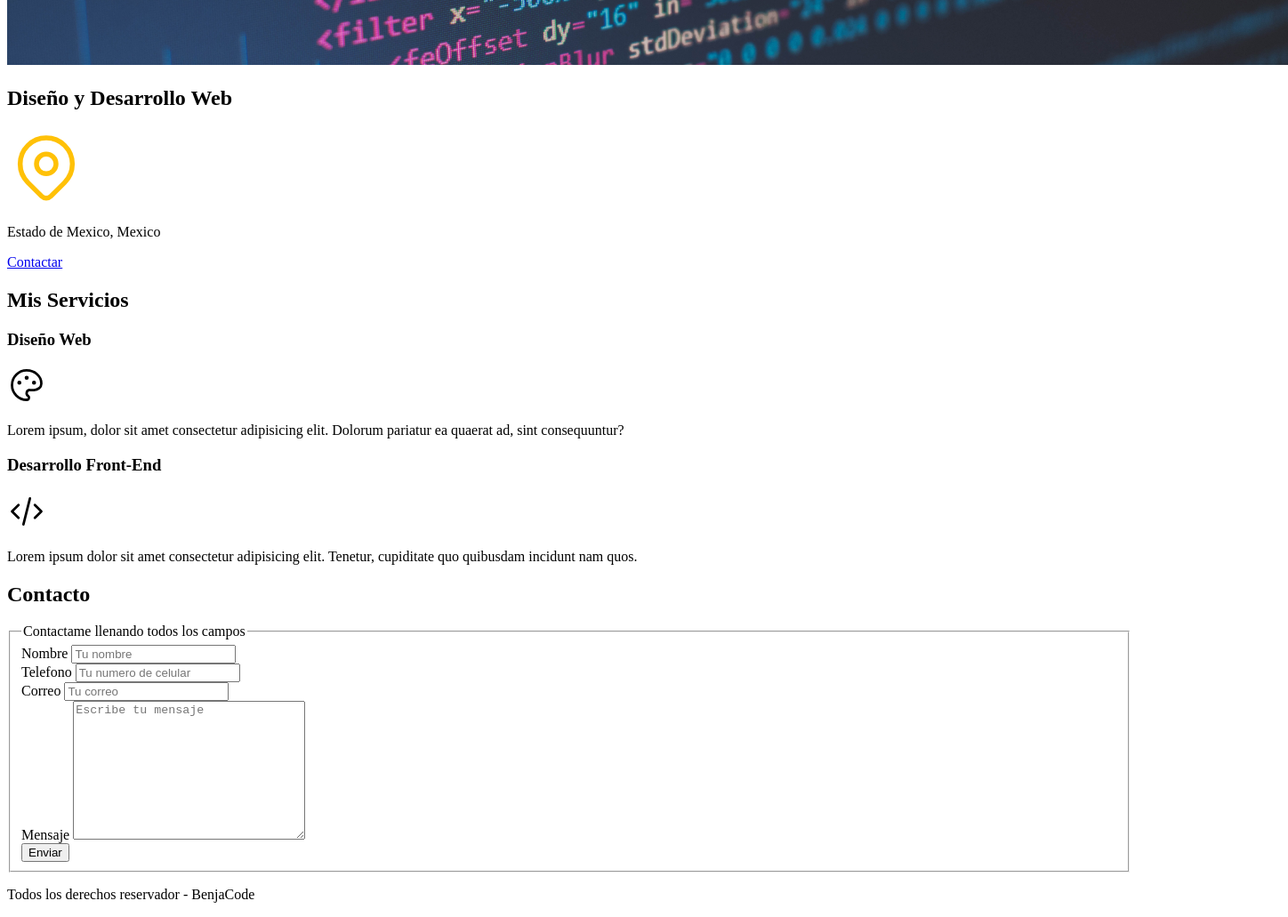
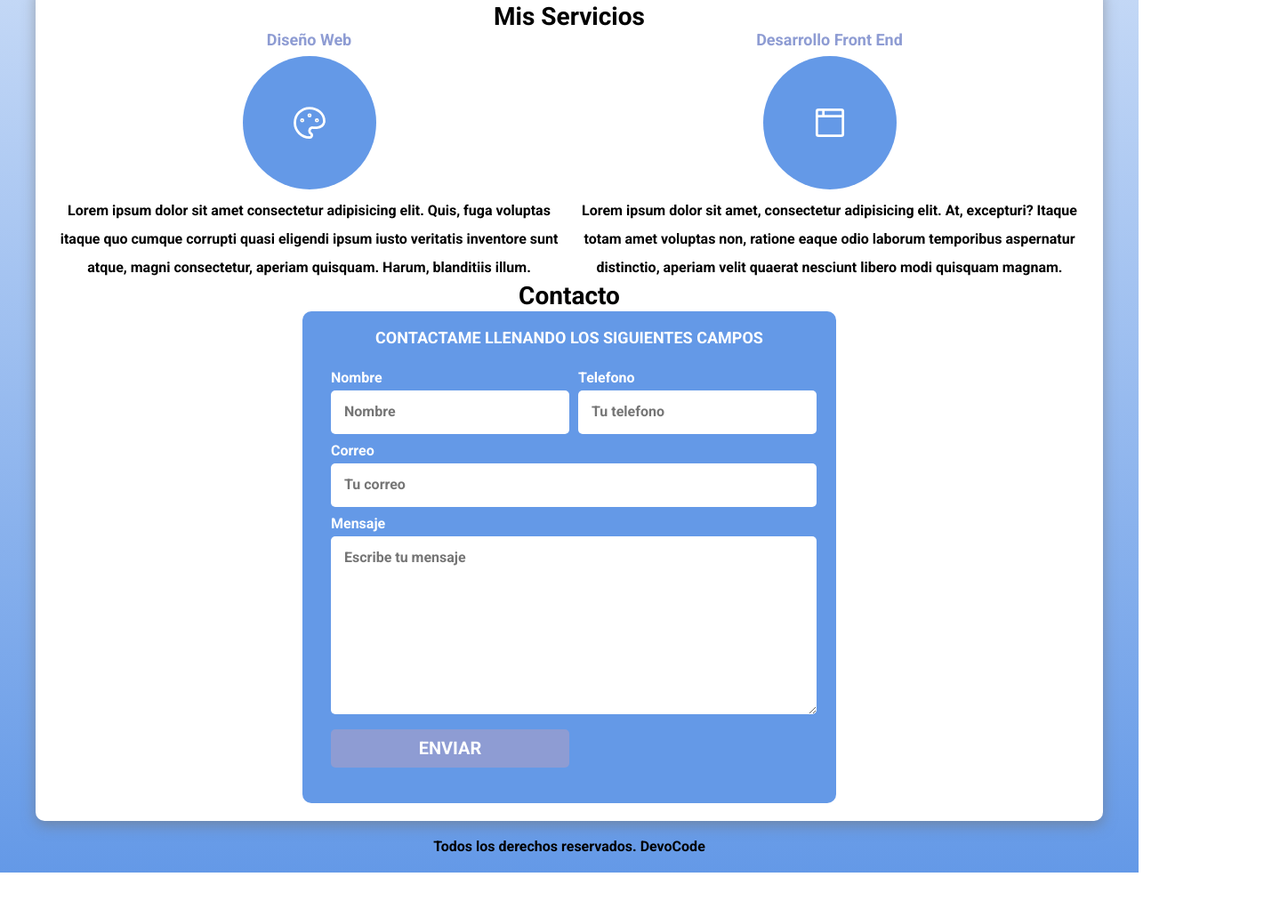
Before and after one commit to BenjaCode/Plantilla-Portafolio-2, a plain HTML site: page index.html in a window 1280 px wide. Shown: the part 625-1656 px from the top of the page at 89% size, 1448 px wide, since content can reach past the window. After the commit the page ends 1606 px from the top, so only its background shows below. Drawn offline with Linux system fonts and the light colour scheme.

Commit message:
Proyecto Terminado

```diff
--- /dev/null
+++ b/assets/css/styles.css
@@ -0,0 +1,287 @@
+/* -- Variables -- */
+:root{
+    --blanco: #ffffff;
+    --negro: #000000;
+    --primario: #6499E7;
+    --secundario: #8E9CD3;
+    --gris: #757575;
+}
+
+/* -- Globales -- */
+
+*{
+    margin: 0;
+    padding: 0;
+    box-sizing: border-box;
+}
+
+*, *::before, *::after{
+    box-sizing: border-box;
+}
+
+html{
+    font-size: 62.5%;
+    box-sizing: border-box;
+    scroll-snap-type:y mandatory;
+}
+
+/* -- Scroll Snap -- */
+.servicios,
+.navegacion-principal,
+.formulario,
+footer{
+    scroll-snap-align: center;
+    scroll-snap-stop: always;
+}
+
+body{
+    font-size: 16px;
+    font-family: 'Roboto', sans-serif;
+    background-image: linear-gradient(to top, var(--primario) 0%, var(--blanco) 100%);
+}
+
+/* -- Titulos -- */
+h1{
+    font-size: 3.8rem;
+}
+
+h2{
+    font-size: 2.8rem;
+}
+
+h3{
+    font-size: 1.8rem;
+}
+
+h1,
+h2,
+h3{
+    text-align: center;
+}
+
+/* -- Contenedor -- */
+
+.contenedor{
+    max-width: 120rem;
+    margin: 0 auto;
+}
+
+/* -- Reutilizables -- */
+
+.boton{
+    background-color: var(--secundario);
+    color: var(--blanco);
+    padding: 1rem 3rem;
+    margin-top: 1rem;
+    font-size: 2rem;
+    font-weight: bold;
+    text-transform: uppercase;
+    text-decoration: none;
+    text-align: center;
+    border-radius: .5rem;
+    -webkit-border-radius: .5rem;
+    -moz-border-radius: .5rem;
+    -ms-border-radius: .5rem;
+    -o-border-radius: .5rem;
+    width: 90%;
+    border: none;
+}
+
+.boton:hover{
+    cursor: pointer;
+}
+
+.sombra{
+    -webkit-box-shadow: 0px 5px 15px 0px rgba(112,112,112,0.54);
+    -moz-box-shadow: 0px 5px 15px 0px rgba(112,112,112,0.54);
+    box-shadow: 0px 5px 15px 0px rgba(112,112,112,0.54);
+    background-color: var(--blanco);
+    padding: 2rem;
+    border-radius: 1rem;
+    -webkit-border-radius: 1rem;
+    -moz-border-radius: 1rem;
+    -ms-border-radius: 1rem;
+    -o-border-radius: 1rem;
+}
+
+/* -- Navegacion -- */
+.nav-bg{
+    background-color: var(--primario);
+}
+
+.navegacion-principal{
+    display: flex;
+    flex-direction: column;
+    align-items: center;
+}
+
+.navegacion-principal a{
+    color: var(--blanco);
+    text-decoration: none;
+    font-size: 2rem;
+    padding: 1rem;
+}
+
+.navegacion-principal a:hover{
+    background-color: var(--secundario);
+    color: var(--negro);
+}
+
+/* -- Hero -- */
+.hero{
+    background-image: url(../img/Fondo.png);
+    background-repeat: no-repeat;
+    background-size: cover;
+    height: 45rem;
+    position: relative;
+    margin-bottom: 2rem;
+}
+
+.contenido-hero{
+    position: absolute;
+    width: 100%;
+    height: 100%;
+    background-color: rgba(0, 0, 0, 0.75);
+    display: flex;
+    flex-direction: column;
+    align-items: center;
+    justify-content: center;
+}
+
+.contenido-hero h2{
+    color: var(--blanco);
+}
+
+/* -- Servicios -- */
+
+.servicio{
+    display: flex;
+    flex-direction: column;
+    align-items: center;
+}
+
+.servicio h3{
+    margin-bottom: .8rem;
+    color: var(--secundario);
+}
+
+.servicio p{
+    margin-top: .8rem;
+    line-height: 2;
+    text-align: center;
+}
+
+.servicio .iconos{
+    height: 15rem;
+    width: 15rem;
+    border-radius: 50%;
+    -webkit-border-radius: 50%;
+    -moz-border-radius: 50%;
+    -ms-border-radius: 50%;
+    -o-border-radius: 50%;
+    background-color: var(--primario);
+    display: flex;
+    justify-content: center;
+    align-items: center;
+}
+
+/* -- Contacto -- */
+
+.formulario{
+    background-color: var(--primario);
+    width: min(60rem, 100%);
+    margin: 0 auto;
+    padding: 2rem;
+    border-radius: 1rem;
+    -webkit-border-radius: 1rem;
+    -moz-border-radius: 1rem;
+    -ms-border-radius: 1rem;
+    -o-border-radius: 1rem;
+}
+
+.formulario fieldset{
+    border: none;
+}
+
+.formulario fieldset legend{
+    text-align: center;
+    font-size: 1.8rem;
+    text-transform: uppercase;
+    font-weight: bold;
+    margin-bottom: 2rem;
+    color: var(--blanco);
+}
+
+.campo{
+    margin-bottom: 1rem;
+}
+
+.campo label{
+    color: var(--blanco);
+    font-weight: bold;
+    margin-bottom: .5rem;
+    display: block;
+}
+
+.input{
+    width: 100%;
+    border: none;
+    padding: 1.5rem;
+    border-radius: .5rem;
+    -webkit-border-radius: .5rem;
+    -moz-border-radius: .5rem;
+    -ms-border-radius: .5rem;
+    -o-border-radius: .5rem;
+}
+
+.campo textarea{
+    height: 20rem;
+}
+
+.enviar{
+    display: flex;
+    margin-top: 3rem;
+    align-items: center;
+    justify-content: center;
+}
+
+.enviar .boton{
+    width: 100%;
+}
+
+/* -- Footer -- */
+footer{
+    text-align: center;
+    padding: 2rem;
+}
+
+/* -- Media Queries -- */
+@media screen and (min-width: 768px) {
+    .boton{
+        width: auto;
+    }
+
+    .navegacion-principal{
+        flex-direction: row;
+        justify-content: space-between;
+    }
+
+    .servicios{
+        display: grid;
+        /* grid-template-columns: 1fr 1fr; */
+        grid-template-columns: repeat(2, 1fr);
+        column-gap: 1rem;
+    }
+
+    .contenedor-campos{
+        display: grid;
+        grid-template-columns: 50% 50%;
+        grid-template-rows: auto auto 20rem;
+        column-gap: 1rem;
+    }
+
+    .campo:nth-child(3),
+    .campo:nth-child(4){
+        grid-column: 1/3;
+    }
+}
--- a/index.html
+++ b/index.html
@@ -1,98 +1,96 @@
 <!DOCTYPE html>
-<html lang="en">
+<html lang="es">
 <head>
     <meta charset="UTF-8">
     <meta http-equiv="X-UA-Compatible" content="IE=edge">
     <meta name="viewport" content="width=device-width, initial-scale=1.0">
-    <title>Plantilla Portafolio 2</title>
+    <title>Portafolio 2</title>
+    <link rel="preconnect" href="https://fonts.googleapis.com">
+    <link rel="preconnect" href="https://fonts.gstatic.com" crossorigin>
+    <link href="https://fonts.googleapis.com/css2?family=Roboto:ital,wght@0,700;1,400&display=swap" rel="stylesheet">
+    <link rel="stylesheet" href="assets/css/normalize.css">
+    <link rel="stylesheet" href="assets/css/styles.css">
 </head>
 <body>
     <header>
-        <h1>DevoCode - Desarrollador Front-End</h1>
+        <h1 class="titulo">DevoCode</h1>
     </header>
-
-    <nav>
-        <a href="#">Inicio</a>
-        <a href="#">Sobre Mi</a>
-        <a href="#">Clientes</a>
+    <div class="nav-bg">
+        <nav class="navegacion-principal contenedor">
+            <a href="index.html">Inicio</a>
+            <a href="#">Mis Servicios</a>
             <a href="#">Contacto</a>
         </nav>
-
-    <img src="src/img/Fondo imagen.png" alt="">
-
-    <section>
-        <h2>Diseño y Desarrollo Web</h2>
-        <svg xmlns="http://www.w3.org/2000/svg" class="icon icon-tabler icon-tabler-map-pin" width="88" height="88" viewBox="0 0 24 24" stroke-width="1.5" stroke="#ffc107" fill="none" stroke-linecap="round" stroke-linejoin="round">
-            <path stroke="none" d="M0 0h24v24H0z" fill="none"/>
-            <circle cx="12" cy="11" r="3" />
-            <path d="M17.657 16.657l-4.243 4.243a2 2 0 0 1 -2.827 0l-4.244 -4.243a8 8 0 1 1 11.314 0z" />
-          </svg>
-        <p>Estado de Mexico, Mexico</p>
-        <a href="#">Contactar</a>
+    </div>
+    <section class="hero ">
+        <div class="contenido-hero">
+            <h2>Diseño y Desarrollo Front End</h2>
+            <a class="boton" href="#">Contactar</a>
+        </div>
     </section>
 
-    <main>
+    <main class="contenedor sombra">
     <h2>Mis Servicios</h2>
-
-        <section>
+    <div class="servicios">
+        <section class="servicio">
             <h3>Diseño Web</h3>
-            <svg xmlns="http://www.w3.org/2000/svg" class="icon icon-tabler icon-tabler-palette" width="44" height="44" viewBox="0 0 24 24" stroke-width="1.5" stroke="#000000" fill="none" stroke-linecap="round" stroke-linejoin="round">
+            <div class="iconos">
+                <svg xmlns="http://www.w3.org/2000/svg" class="icon icon-tabler icon-tabler-palette" width="44" height="44" viewBox="0 0 24 24" stroke-width="1.5" stroke="#ffffff" fill="none" stroke-linecap="round" stroke-linejoin="round">
                 <path stroke="none" d="M0 0h24v24H0z" fill="none"/>
                 <path d="M12 21a9 9 0 1 1 0 -18a9 8 0 0 1 9 8a4.5 4 0 0 1 -4.5 4h-2.5a2 2 0 0 0 -1 3.75a1.3 1.3 0 0 1 -1 2.25" />
                 <circle cx="7.5" cy="10.5" r=".5" fill="currentColor" />
                 <circle cx="12" cy="7.5" r=".5" fill="currentColor" />
                 <circle cx="16.5" cy="10.5" r=".5" fill="currentColor" />
             </svg>
-            <p>Lorem ipsum, dolor sit amet consectetur adipisicing elit. Dolorum pariatur ea quaerat ad, sint consequuntur?</p>
+            </div>
+            <p>Lorem ipsum dolor sit amet consectetur adipisicing elit. Quis, fuga voluptas itaque quo cumque corrupti quasi eligendi ipsum iusto veritatis inventore sunt atque, magni consectetur, aperiam quisquam. Harum, blanditiis illum.</p>
         </section>
-
-        <section>
-            <h3>Desarrollo Front-End</h3>
-            <svg xmlns="http://www.w3.org/2000/svg" class="icon icon-tabler icon-tabler-code" width="44" height="44" viewBox="0 0 24 24" stroke-width="1.5" stroke="#000000" fill="none" stroke-linecap="round" stroke-linejoin="round">
+        <section class="servicio">
+            <h3>Desarrollo Front End</h3>
+            <div class="iconos">
+                <svg xmlns="http://www.w3.org/2000/svg" class="icon icon-tabler icon-tabler-browser" width="44" height="44" viewBox="0 0 24 24" stroke-width="1.5" stroke="#ffffff" fill="none" stroke-linecap="round" stroke-linejoin="round">
                     <path stroke="none" d="M0 0h24v24H0z" fill="none"/>
-                <polyline points="7 8 3 12 7 16" />
-                <polyline points="17 8 21 12 17 16" />
-                <line x1="14" y1="4" x2="10" y2="20" />
+                    <rect x="4" y="4" width="16" height="16" rx="1" />
+                    <line x1="4" y1="8" x2="20" y2="8" />
+                    <line x1="8" y1="4" x2="8" y2="8" />
                 </svg>
-            <p>Lorem ipsum dolor sit amet consectetur adipisicing elit. Tenetur, cupiditate quo quibusdam incidunt nam quos.</p>
+            </div>
+            <p>Lorem ipsum dolor sit amet, consectetur adipisicing elit. At, excepturi? Itaque totam amet voluptas non, ratione eaque odio laborum temporibus aspernatur distinctio, aperiam velit quaerat nesciunt libero modi quisquam magnam.</p>
         </section>
-    </main>
+    </div>
 
     <section>
         <h2>Contacto</h2>
-        <form action="">
+        <form action="" class="formulario">
             <fieldset>
-                <legend>Contactame llenando todos los campos</legend>
-
-                <div>
+                <legend>Contactame llenando los siguientes campos</legend>
+                <div class="contenedor-campos">
+                    <div class="campo">
                         <label for="">Nombre</label>
-                    <input type="text" placeholder="Tu nombre">
+                        <input class="input" type="text" name="" id="" placeholder="Nombre">
                     </div>
-
-                <div>
+                    <div class="campo">
                         <label for="">Telefono</label>
-                    <input type="tel" placeholder="Tu numero de celular">
+                        <input class="input" type="tel" name="" id="" placeholder="Tu telefono">
                     </div>
-
-                <div>
+                    <div class="campo">
                         <label for="">Correo</label>
-                    <input type="email" name="" id="" placeholder="Tu correo">
+                        <input class="input" type="email" name="" id="" placeholder="Tu correo">
                     </div>
-
-                <div>
+                    <div class="campo">
                         <label for="">Mensaje</label>
-                    <textarea name="" id="" cols="30" rows="10" placeholder="Escribe tu mensaje"></textarea>
+                        <textarea class="input" name="" id="" placeholder="Escribe tu mensaje"></textarea>
                     </div>
-
-                <div>
-                    <button type="submit">Enviar</button>
+                    <div class="campo enviar">
+                        <button class="boton" type="submit">Enviar</button>
+                    </div>
                 </div>
             </fieldset>
         </form>
     </section>
-
+    </main>
     <footer>
-        <p>Todos los derechos reservador - BenjaCode</p>
+        <p>Todos los derechos reservados. DevoCode</p>
     </footer>
 </body>
 </html>
```
Also changed, not shown: assets/css/normalize.css (added). Lines whose indentation alone changed are shown as unchanged.
